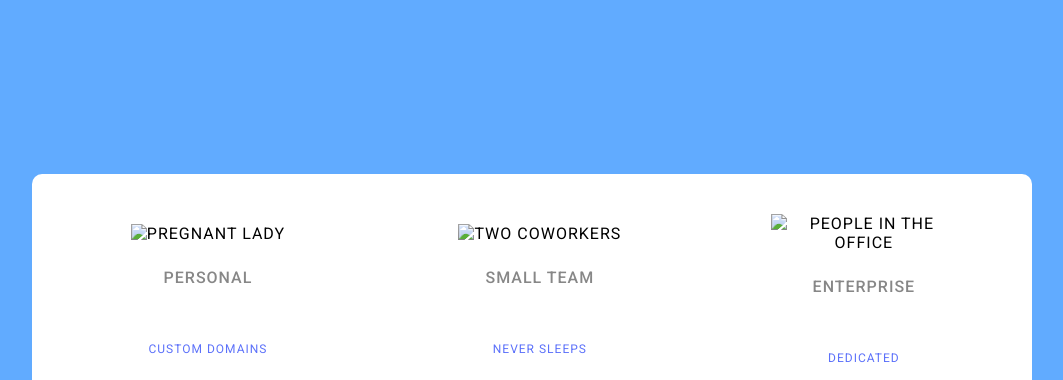
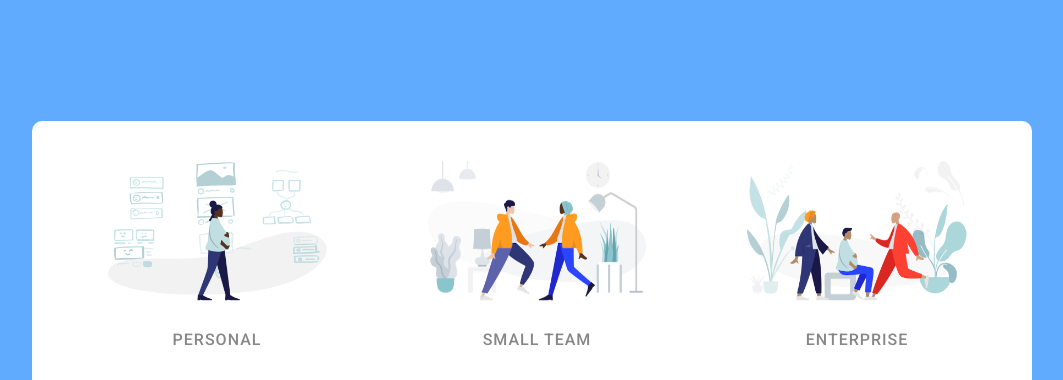
Before and after one commit to GZeter/Pricing-table, a plain HTML site: page index.html in a window 1280 px wide. Shown: the top 380 px of the page, without its empty margins (108-1171 px from the left). Drawn offline with Linux system fonts and the light colour scheme.

Commit message:
Update index.html
updated img paths

```diff
--- a/index.html
+++ b/index.html
@@ -15,7 +15,7 @@
   <body>
     <main>
       <div class="plan plan-1">
-        <img src="./icons/icon1.png" alt="pregnant lady" class="plan-image" />
+        <img src="./icon1.png" alt="pregnant lady" class="plan-image" />
         <h2>personal</h2>
         <div class="details">
           <p>custom domains</p>
@@ -25,7 +25,7 @@
         <a href="#">sign up</a>
       </div>
       <div class="plan plan-2">
-        <img src="./icons/icon2.png" alt="two coworkers" class="plan-image" />
+        <img src="./icon2.png" alt="two coworkers" class="plan-image" />
         <h2>small team</h2>
         <div class="details">
           <p>Never sleeps</p>
@@ -36,7 +36,7 @@
       </div>
       <div class="plan plan-3">
         <img
-          src="./icons/icon3.png"
+          src="./icon3.png"
           alt="people in the office"
           class="plan-image"
         />
```
